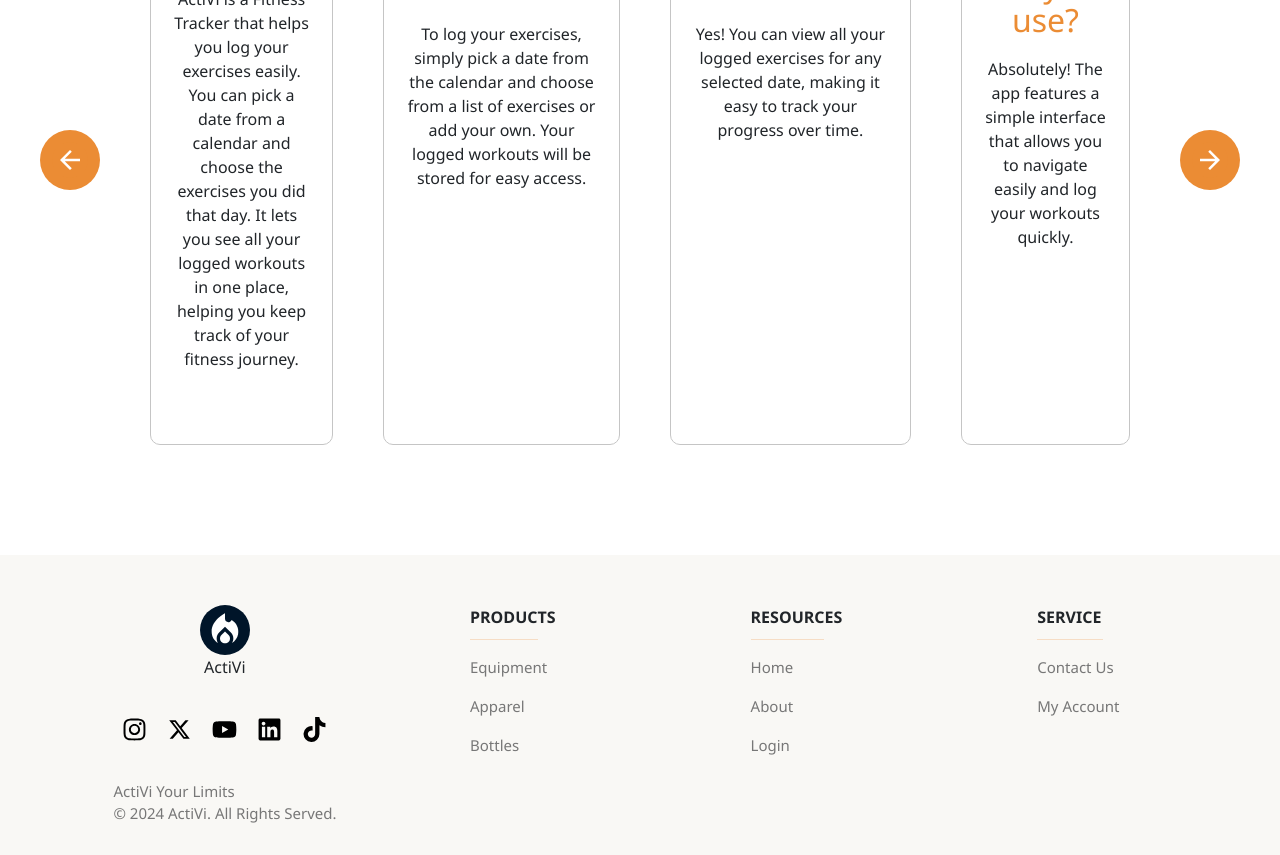
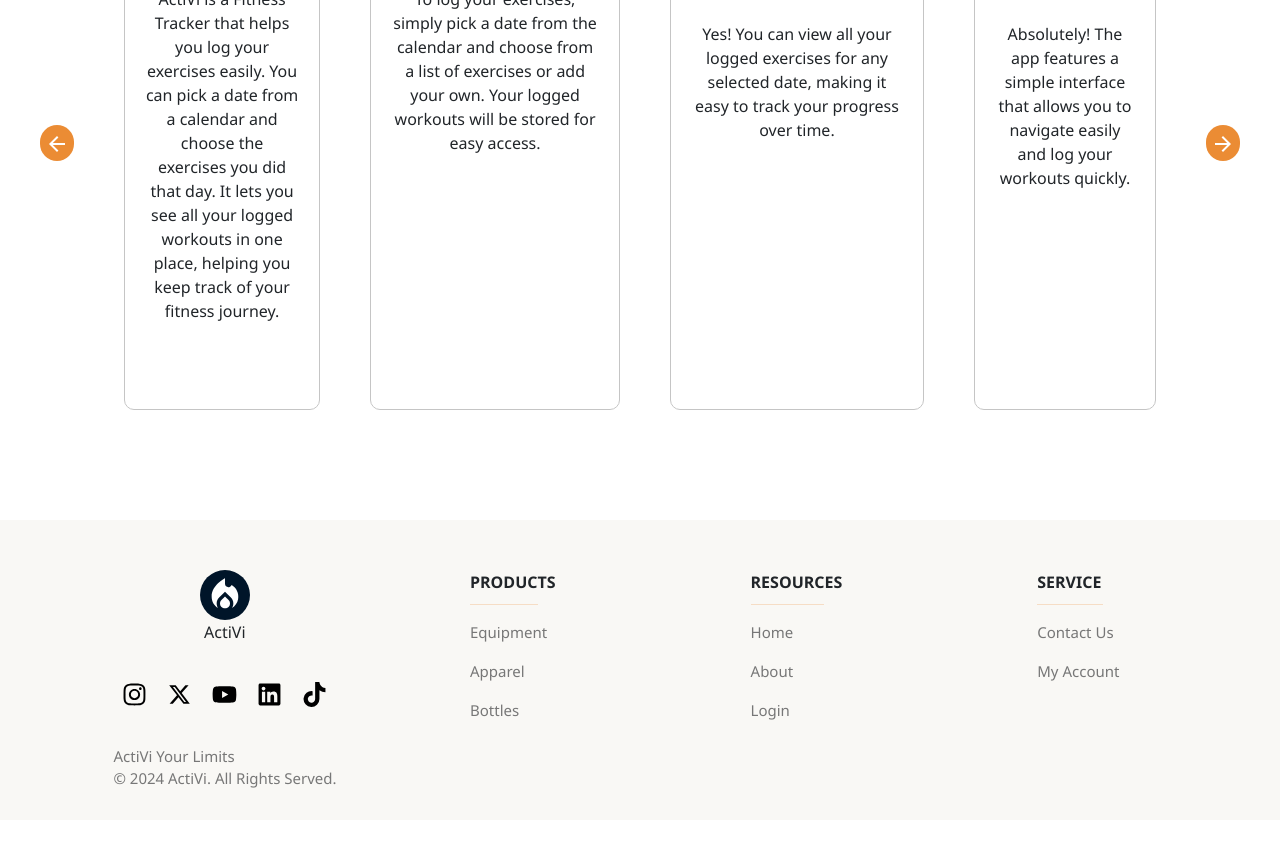
Before and after one commit to rlitoncs/ActiVi, a React (Create React App) app in the folder frontend/: page / in a window 1280 px wide. Shown: the part 2740-3595 px from the top of the page. After the commit the page ends 3560 px from the top, so only its background shows below. Built offline with nearby package versions, Linux system fonts and the light colour scheme.

Commit message:
fix: update styling

```diff
--- a/frontend/src/styles/ExerciseModalDetails.scss
+++ b/frontend/src/styles/ExerciseModalDetails.scss
@@ -74,7 +74,6 @@
   width: 100%;
   display:flex;
   justify-content: center;
-}
 
   #backBtn, #nextBtn{
     display: flex;
@@ -98,6 +97,7 @@
     }
   }
 
+}
 
 .workout-disclaimer {
   font-style:italic;
--- a/frontend/src/styles/beyondMVP/Home.scss
+++ b/frontend/src/styles/beyondMVP/Home.scss
@@ -451,17 +451,20 @@
   // margin: 10% auto;
 }
 
+.s3__faq__gallery__wrap{
   #backBtn, #nextBtn {
     cursor: pointer;
     margin: 40px;
     padding: 5px;
     border-radius: 40px;
     background: #EB8C34;
+    color: white;
   }
 
   #backBtn:hover, #nextBtn:hover{
     background: #c26813;
     transition: background-color 0.5s ease;
+  }
 }
 
 
```
Lines whose indentation alone changed are shown as unchanged.
